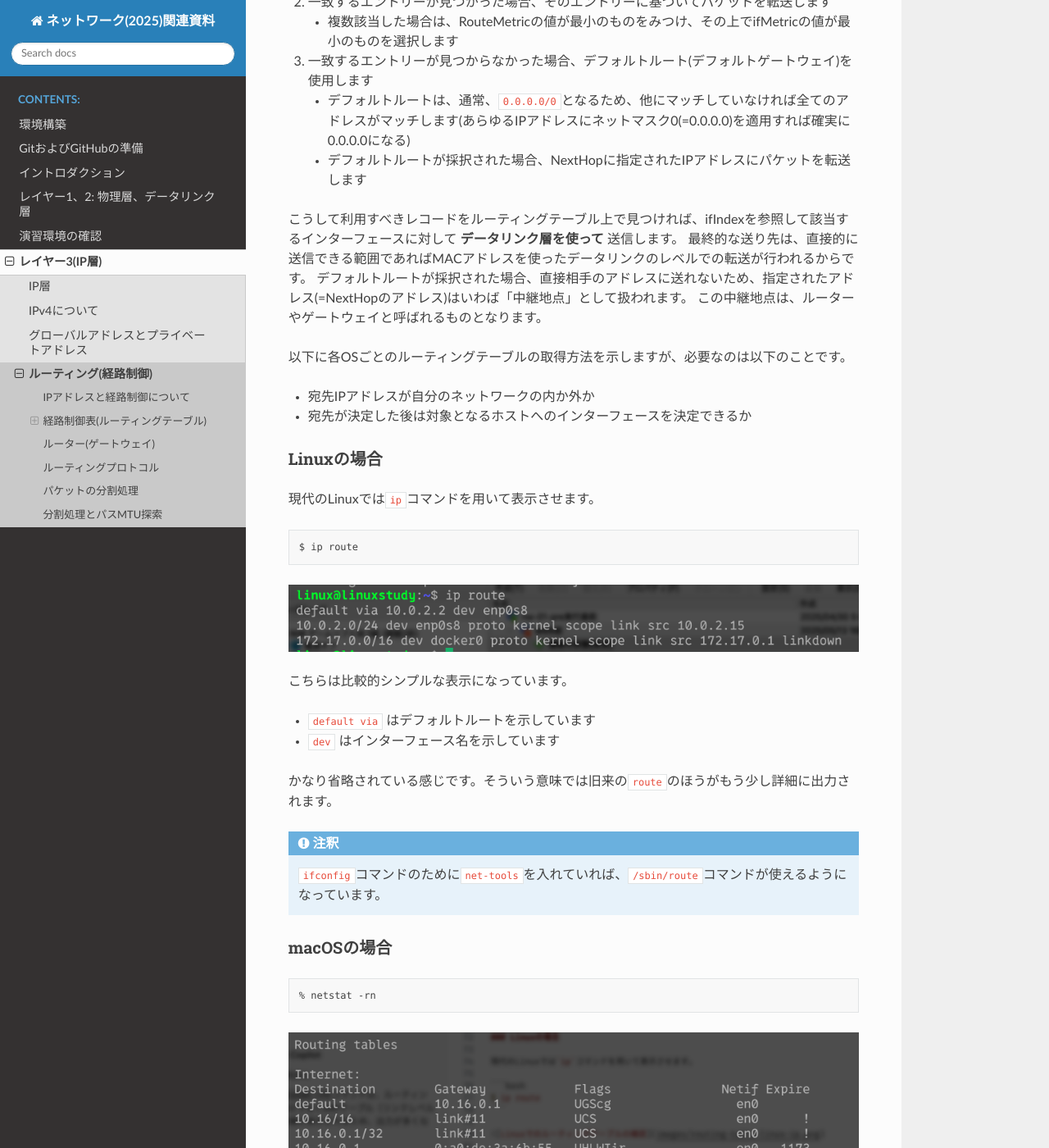
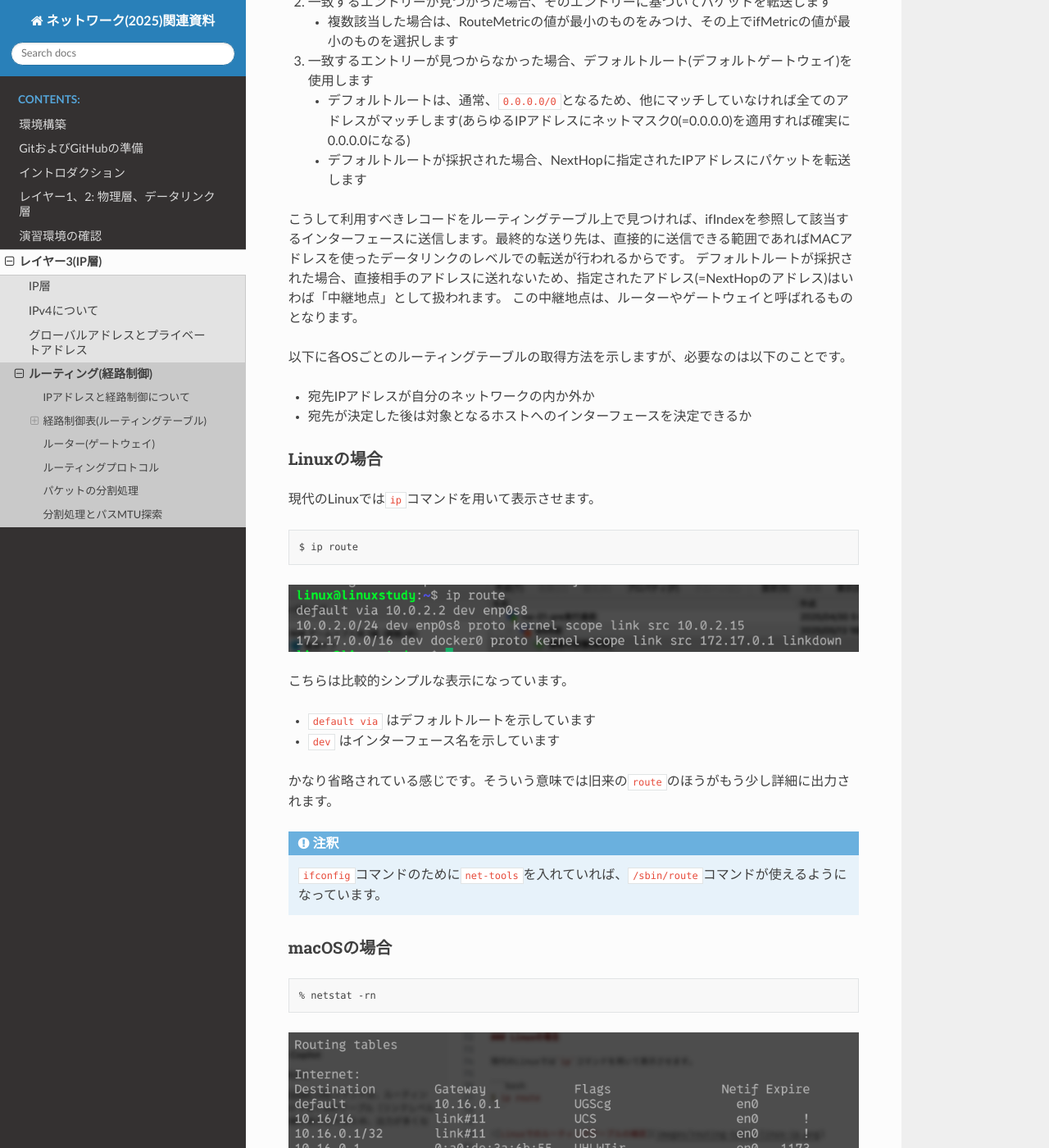
Before and after one commit to densuke/2025-network-doc, a Sphinx documentation site: the page built from source/w05-ip/routing.md, in a window 1280 px wide and 1400 px high, scrolled down 1879 px. Shown: the whole window at 82% size. Built offline with Sphinx 7.4.7 and the Read the Docs theme 3.1.0, drawn with Linux system fonts in a browser that asks for light colours; pages that are not in the unit, such as notebooks, are missing from menus; some of the changed text lies outside the part shown.

Commit message:
記述内容チェック(簡易版)

```diff
--- a/source/w05-ip/routing.md
+++ b/source/w05-ip/routing.md
@@ -64,8 +64,7 @@ PS> Get-NetRoute
     - デフォルトルートは、通常、`0.0.0.0/0`となるため、他にマッチしていなければ全てのアドレスがマッチします(あらゆるIPアドレスにネットマスク0(=0.0.0.0)を適用すれば確実に0.0.0.0になる)
     - デフォルトルートが採択された場合、NextHopに指定されたIPアドレスにパケットを転送します
 
-こうして利用すべきレコードをルーティングテーブル上で見つければ、ifIndexを参照して該当するインターフェースに対して **データリンク層を使って** 送信します。
-最終的な送り先は、直接的に送信できる範囲であればMACアドレスを使ったデータリンクのレベルでの転送が行われるからです。
+こうして利用すべきレコードをルーティングテーブル上で見つければ、ifIndexを参照して該当するインターフェースに送信します。最終的な送り先は、直接的に送信できる範囲であればMACアドレスを使ったデータリンクのレベルでの転送が行われるからです。
 デフォルトルートが採択された場合、直接相手のアドレスに送れないため、指定されたアドレス(=NextHopのアドレス)はいわば「中継地点」として扱われます。
 この中継地点は、ルーターやゲートウェイと呼ばれるものとなります。
 
```
Also changed, not shown: other parts of source/w05-ip/routing.md (+1 -1 lines).
